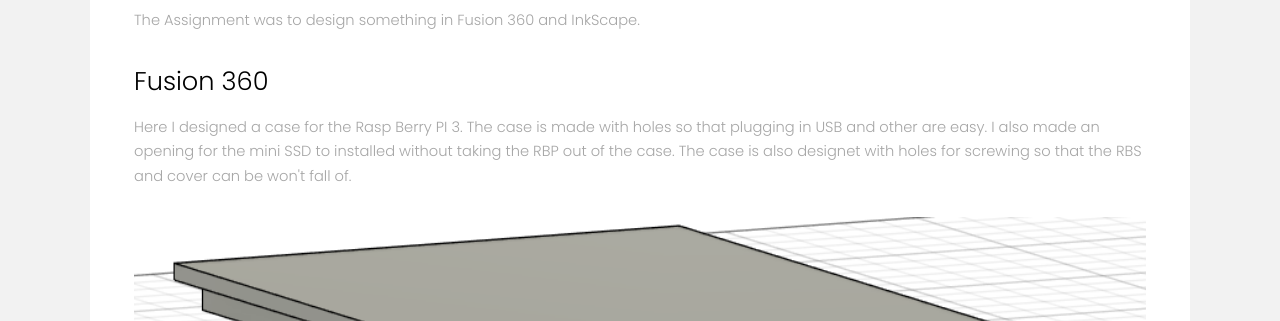
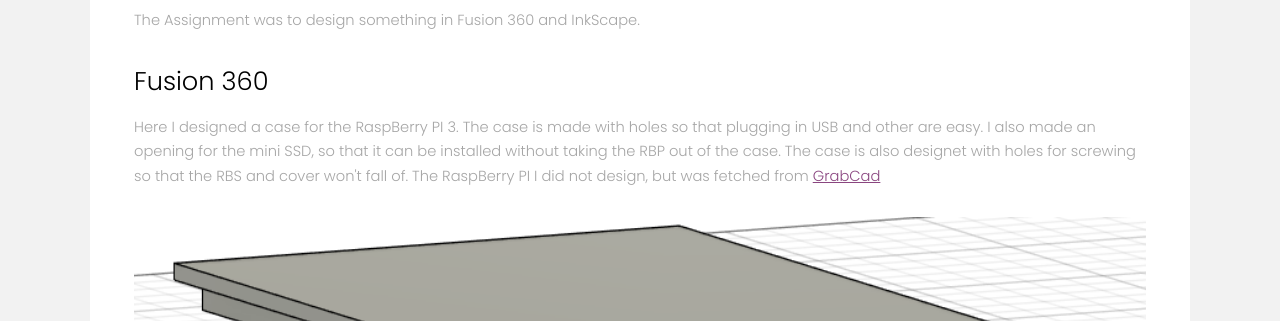
Before and after one commit to Jollokim/Jollokim.github.io, a plain HTML site: page design.html in a window 1280 px wide. Shown: the part 479-800 px from the top of the page. Drawn offline with Linux system fonts and the light colour scheme.

Commit message:
typo fixes, and links to repo

```diff
--- a/design.html
+++ b/design.html
@@ -48,9 +48,9 @@
 							</header>
 							<p>The Assignment was to design something in Fusion 360 and InkScape.</p>
 							<h2>Fusion 360</h2>
-							<p>Here I designed a case for the Rasp Berry PI 3. The case is made with holes so that plugging in USB and other are easy. I also made an opening for
-								the mini SSD to installed without taking the RBP out of the case. The case is also designet with holes for screwing so that the RBS and cover can be
-								won't fall of.
+							<p>Here I designed a case for the RaspBerry PI 3. The case is made with holes so that plugging in USB and other are easy. I also made an opening for
+								the mini SSD, so that it can be installed without taking the RBP out of the case. The case is also designet with holes for screwing so that the RBS
+								 and cover won't fall of. The RaspBerry PI I did not design, but was fetched from <a href="https://grabcad.com/library/raspberry-pi-3-2#!">GrabCad</a>
 							</p>
 							<div class="image fit">
 								<img src="images/fusion-1.png" alt="RBP case" />
@@ -59,10 +59,11 @@
 								<img src="images/fusion-2.png" alt="RBP case 2" />
 							</div>
 							<h2>InkScape</h2>
-							<p>Here didn't actually design any thing, but rather tried to make an image. The image is supposed show blocks, drifting towards a blockhole in space.</p>
+							<p>Here didn't actually design anything, but rather tried to make an image. The image is supposed show blocks, drifting towards a blackhole in space.</p>
 							<div  height="300px" width="100px">
 								<img src="images/inkscape-1.png" alt="InkScape image"/>
 							</div>
+							<p>Check out the files <a href="https://github.com/Jollokim/digifab.projects/tree/master/design">HERE</a></p>
 						</div>
 					</div>
 				</div>
```
